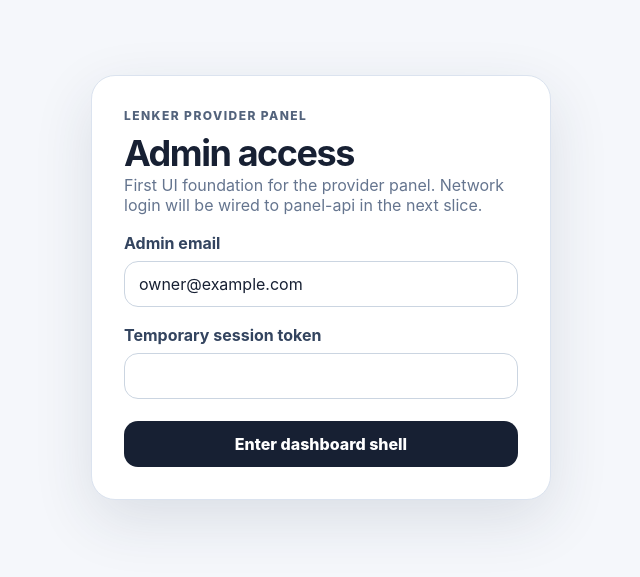
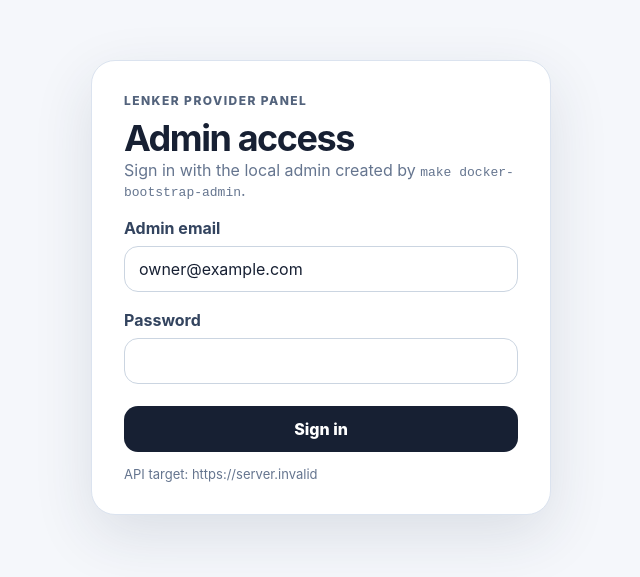
Before and after one commit to TayCaKitayka/lenker, a React (Vite) app in the folder apps/panel-web/: page / in a window 1280 px wide. Shown: the part 113-690 px from the top of the page, without its empty margins (319-959 px from the left). Built offline with nearby package versions, Linux system fonts and the light colour scheme; no server answers.

Commit message:
feat: wire panel web admin login

```diff
--- a/apps/panel-web/src/app/App.tsx
+++ b/apps/panel-web/src/app/App.tsx
@@ -1,20 +1,22 @@
-import { useMemo, useState } from "react";
+import { FormEvent, useMemo, useState } from "react";
+import { getApiBaseUrl, loginAdmin, PanelApiError } from "../lib/api";
 import { clearStoredSession, loadStoredSession, saveStoredSession, type StoredSession } from "../lib/session";
 
 interface LoginFormState {
   email: string;
-  secret: string;
+  password: string;
 }
 
 const initialLoginFormState: LoginFormState = {
   email: "owner@example.com",
-  secret: "",
+  password: "",
 };
 
 export function App() {
   const [storedSession, setStoredSession] = useState<StoredSession | null>(() => loadStoredSession());
   const [formState, setFormState] = useState<LoginFormState>(initialLoginFormState);
-  const [message, setMessage] = useState<string | null>(null);
+  const [errorMessage, setErrorMessage] = useState<string | null>(null);
+  const [isSubmitting, setIsSubmitting] = useState(false);
 
   const expiresAtLabel = useMemo(() => {
     if (!storedSession?.session.expires_at) {
@@ -31,37 +33,34 @@ export function App() {
     setFormState((currentValue) => ({ ...currentValue, [fieldName]: value }));
   }
 
-  function storeManualSession() {
-    const trimmedEmail = formState.email.trim();
-    const trimmedToken = formState.secret.trim();
+  async function submitLogin(event: FormEvent<HTMLFormElement>) {
+    event.preventDefault();
 
-    if (!trimmedEmail || !trimmedToken) {
-      setMessage("Email and session token are required for the temporary local shell.");
+    const email = formState.email.trim();
+    const password = formState.password;
+
+    if (!email || !password) {
+      setErrorMessage("Email and password are required.");
       return;
     }
 
-    const session: StoredSession = {
-      admin: {
-        id: "local-admin",
-        email: trimmedEmail,
-        status: "active",
-        two_factor_enabled: false,
-        created_at: new Date().toISOString(),
-        updated_at: new Date().toISOString(),
-        last_login_at: new Date().toISOString(),
-      },
-      session: {
-        id: "local-session",
-        admin_id: "local-admin",
-        token: trimmedToken,
-        expires_at: new Date(Date.now() + 24 * 60 * 60 * 1000).toISOString(),
-        created_at: new Date().toISOString(),
-      },
-    };
+    setIsSubmitting(true);
+    setErrorMessage(null);
 
-    saveStoredSession(session);
-    setStoredSession(session);
-    setMessage(null);
+    try {
+      const session = await loginAdmin(email, password);
+      saveStoredSession(session);
+      setStoredSession(session);
+      setFormState(initialLoginFormState);
+    } catch (error) {
+      if (error instanceof PanelApiError) {
+        setErrorMessage(`${error.message} (${error.code})`);
+      } else {
+        setErrorMessage("Unable to connect to panel-api.");
+      }
+    } finally {
+      setIsSubmitting(false);
+    }
   }
 
   function logout() {
@@ -73,11 +72,11 @@ export function App() {
   if (!storedSession) {
     return (
       <main className="auth-layout">
-        <section className="auth-card">
+        <form className="auth-card" onSubmit={submitLogin}>
           <p className="eyebrow">Lenker Provider Panel</p>
           <h1>Admin access</h1>
           <p className="muted-text">
-            First UI foundation for the provider panel. Network login will be wired to panel-api in the next slice.
+            Sign in with the local admin created by <code>make docker-bootstrap-admin</code>.
           </p>
 
           <label className="field-label" htmlFor="email">
@@ -87,27 +86,31 @@ export function App() {
             id="email"
             className="text-field"
             type="email"
+            autoComplete="username"
             value={formState.email}
             onChange={(event) => updateFormField("email", event.target.value)}
           />
 
-          <label className="field-label" htmlFor="session-token">
-            Temporary session token
+          <label className="field-label" htmlFor="password">
+            Password
           </label>
           <input
-            id="session-token"
+            id="password"
             className="text-field"
             type="password"
-            value={formState.secret}
-            onChange={(event) => updateFormField("secret", event.target.value)}
+            autoComplete="current-password"
+            value={formState.password}
+            onChange={(event) => updateFormField("password", event.target.value)}
           />
 
-          {message ? <p className="error-text">{message}</p> : null}
+          {errorMessage ? <p className="error-text">{errorMessage}</p> : null}
 
-          <button className="primary-button" type="button" onClick={storeManualSession}>
-            Enter dashboard shell
+          <button className="primary-button" type="submit" disabled={isSubmitting}>
+            {isSubmitting ? "Signing in..." : "Sign in"}
           </button>
-        </section>
+
+          <p className="helper-text">API target: {getApiBaseUrl()}</p>
+        </form>
       </main>
     );
   }
@@ -143,7 +146,8 @@ export function App() {
           <p className="eyebrow">MVP v0.1</p>
           <h2>Dashboard shell is ready</h2>
           <p>
-            The React app now has a Vite entrypoint, session persistence, panel layout, and navigation placeholders.
+            The React app now authenticates against panel-api, stores the admin session locally,
+            and renders the first provider dashboard shell.
           </p>
           <dl className="details-grid">
             <div>
@@ -152,7 +156,7 @@ export function App() {
             </div>
             <div>
               <dt>Backend target</dt>
-              <dd>http://localhost:8080</dd>
+              <dd>{getApiBaseUrl()}</dd>
             </div>
           </dl>
         </section>
--- /dev/null
+++ b/apps/panel-web/src/lib/api.ts
@@ -0,0 +1,60 @@
+import type { StoredSession } from "./session";
+
+const DEFAULT_API_BASE_URL = "http://localhost:8080";
+
+interface LoginResponse {
+  data: StoredSession;
+}
+
+interface ApiErrorResponse {
+  error?: {
+    code?: string;
+    message?: string;
+  };
+}
+
+export class PanelApiError extends Error {
+  readonly code: string;
+  readonly status: number;
+
+  constructor(message: string, code: string, status: number) {
+    super(message);
+    this.name = "PanelApiError";
+    this.code = code;
+    this.status = status;
+  }
+}
+
+export function getApiBaseUrl(): string {
+  return import.meta.env.VITE_LENKER_PANEL_API_URL || DEFAULT_API_BASE_URL;
+}
+
+export async function loginAdmin(email: string, password: string): Promise<StoredSession> {
+  const response = await fetch(`${getApiBaseUrl()}/api/v1/auth/admin/login`, {
+    method: "POST",
+    headers: {
+      "Content-Type": "application/json",
+    },
+    body: JSON.stringify({ email, password }),
+  });
+
+  const payload = (await response.json().catch(() => null)) as LoginResponse | ApiErrorResponse | null;
+
+  if (!response.ok) {
+    const errorPayload = payload as ApiErrorResponse | null;
+
+    throw new PanelApiError(
+      errorPayload?.error?.message || "Login failed",
+      errorPayload?.error?.code || "request_failed",
+      response.status,
+    );
+  }
+
+  const loginPayload = payload as LoginResponse | null;
+
+  if (!loginPayload?.data?.admin || !loginPayload.data.session?.token) {
+    throw new PanelApiError("Unexpected login response", "invalid_response", response.status);
+  }
+
+  return loginPayload.data;
+}
--- a/apps/panel-web/src/styles.css
+++ b/apps/panel-web/src/styles.css
@@ -258,3 +258,9 @@ input {
     grid-template-columns: 1fr;
   }
 }
+
+.helper-text {
+  margin: 14px 0 0;
+  color: #65758f;
+  font-size: 13px;
+}
```
